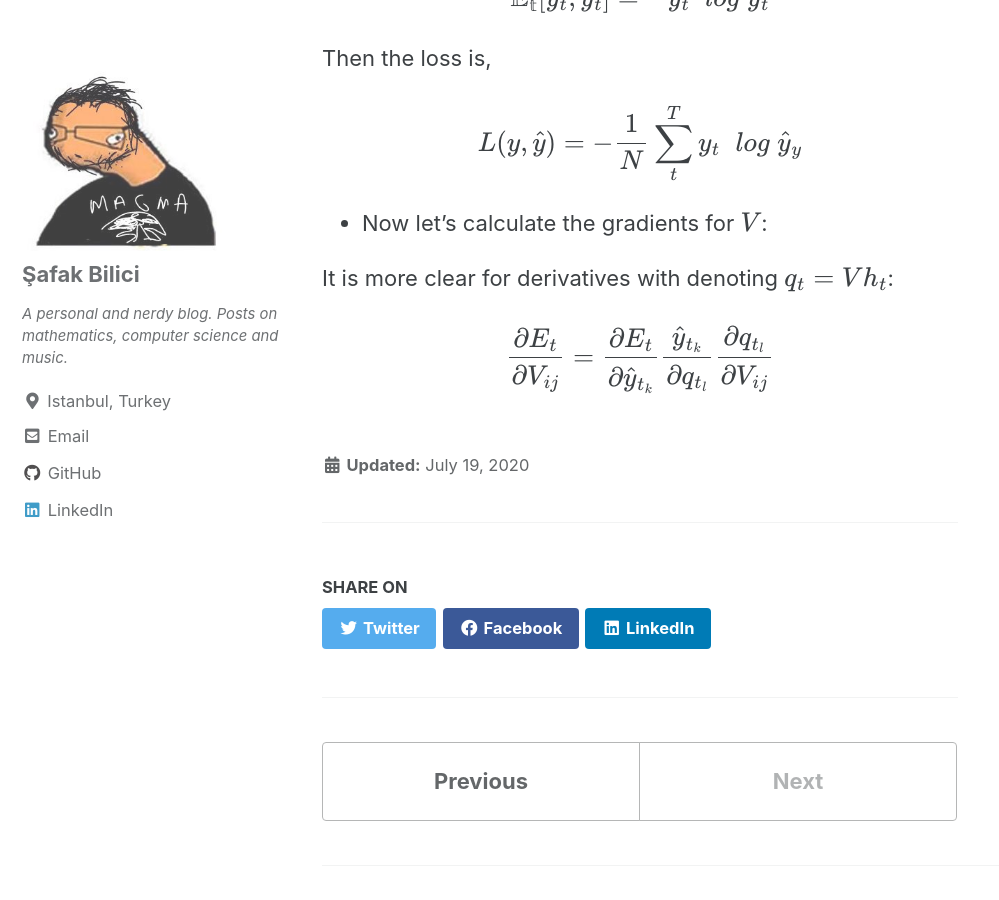
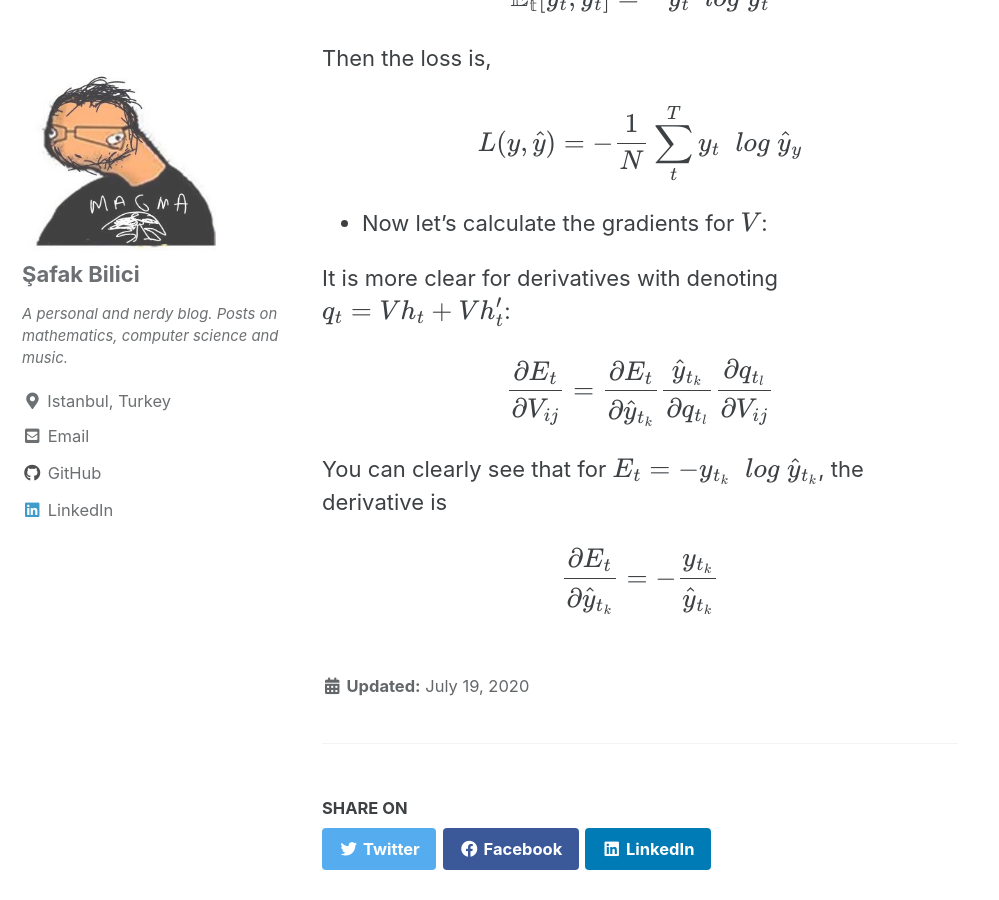
Before and after one commit to safakkbilici/safakkbilici.github.io, a Jekyll site: the page built from _posts/2020-07-19-training-bidirectional-rnns.md, in a window 1280 px wide and 900 px high, scrolled down 5082 px. Shown: the whole window, without its empty margins (0-999 px from the left). Built offline with Jekyll 4.4.1, drawn with Linux system fonts in a browser that asks for light colours; cached includes are drawn as plain includes; formulas are drawn with MathJax 3.

Commit message:
backward equations

```diff
--- a/_posts/2020-07-19-training-bidirectional-rnns.md
+++ b/_posts/2020-07-19-training-bidirectional-rnns.md
@@ -76,6 +76,10 @@ $$L(y,\hat{y}) = -\frac{1}{N}\sum_{t}^{T}y_t \;\;log\; \hat{y}_y$$
 
 - Now let's calculate the gradients for $$V$$:
 
-It is more clear for derivatives with denoting $$q_t = V h_t$$:
+It is more clear for derivatives with denoting $$q_t = V h_t + V h_t'$$:
 
 $$\frac{\partial E_t}{\partial V_{ij}} = \frac{\partial E_t}{\partial \hat{y}_{t_k}} \frac{\hat{y}_{t_k}}{\partial q_{t_l}} \frac{\partial q_{t_l}}{\partial V_{ij}}$$
+
+You can clearly see that for $$E_t = -y_{t_k}\;\;log\;\hat{y}_{t_k}$$, the derivative is
+
+$$\frac{\partial E_t}{\partial \hat{y}_{t_k}} = -\frac{y_{t_k}}{\hat{y}_{t_k}}$$
```
